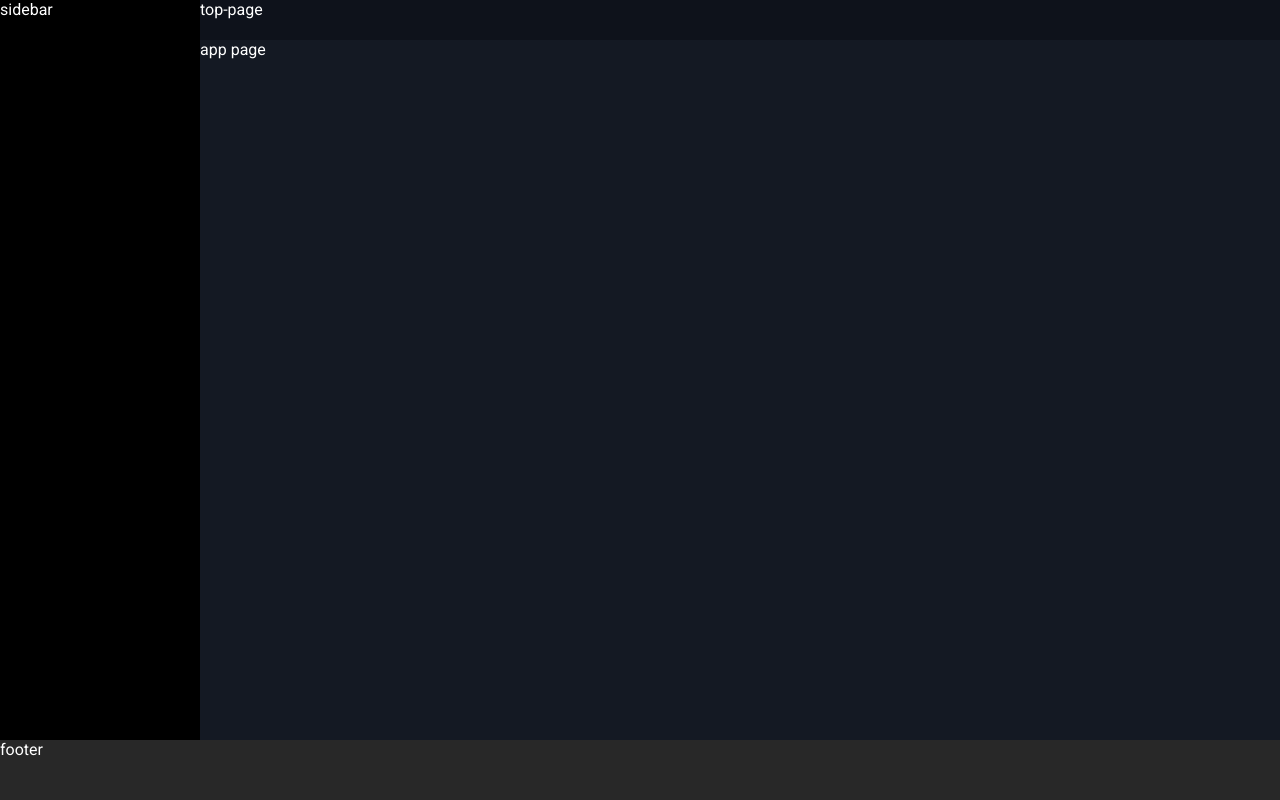
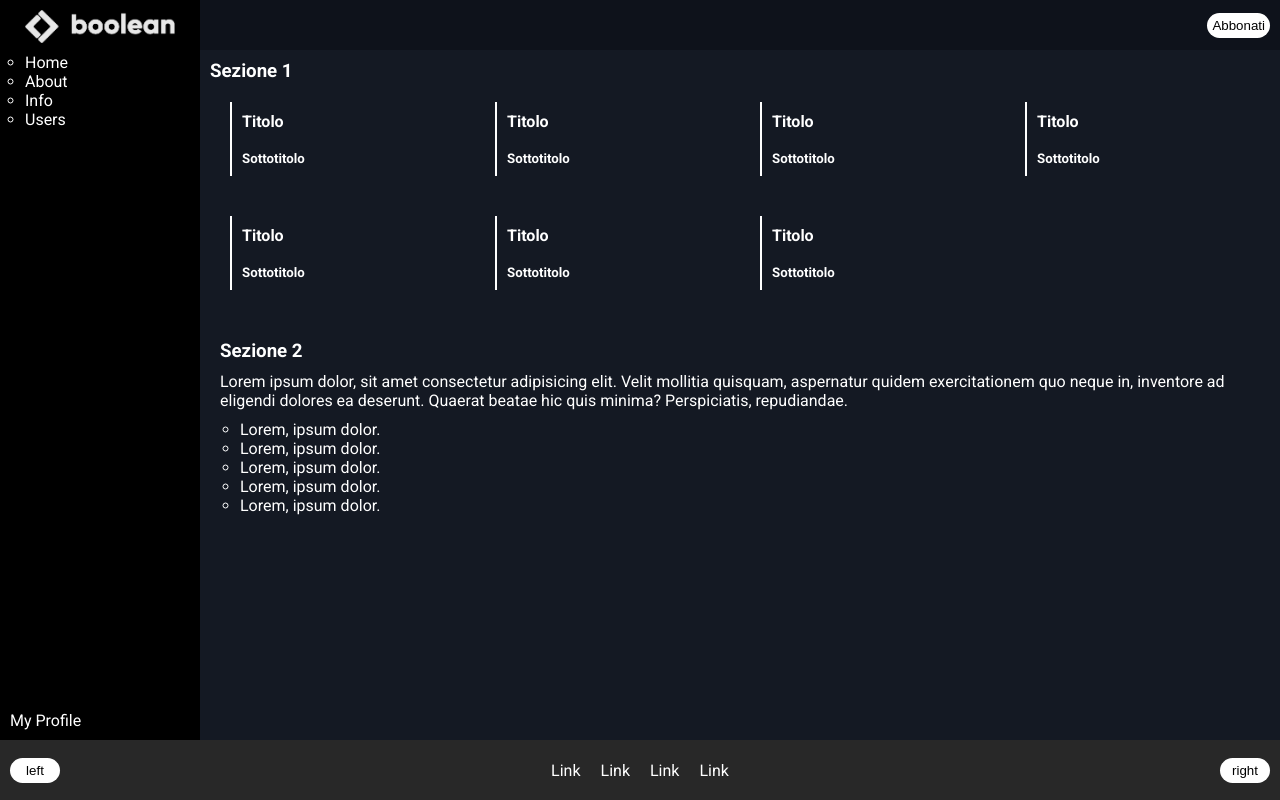
Before and after one commit to Cigno05/html-css-viewport, a plain HTML site: page index.html in a window 1280 px wide. Drawn offline with Linux system fonts and the light colour scheme.

Commit message:
fix button footer

```diff
--- a/css/app.css
+++ b/css/app.css
@@ -28,15 +28,7 @@ body {
 
 /* LAYOUT */
 
-.container {
 
-}
-
-.row {
-    display: flex;
-    flex-wrap: wrap;
-
-}
 
 
 
@@ -84,6 +76,9 @@ body {
 .flex {
     display: flex;
 }
+.wrap {
+    flex-wrap: wrap;
+}
 
 
 
@@ -96,9 +91,10 @@ button {
     background-color: transparent;
     border-radius: 20px;
     padding: 5px;
+    height: 25px;
 }
 
-.white {
+.bg-white {
     background-color: white;
 }
 
@@ -123,6 +119,37 @@ main {
 
 }
 
+.boolean-logo {
+    width: 150px;
+}
+
+.sidebar .container {
+    height: 100%;
+}
+
+.sidebar ul {
+    list-style: circle;
+
+}
+
+.sidebar .row {
+    flex-direction: column;
+    gap: 10px;
+    position: relative;
+    width: 200px;
+    height: calc(100vh - 60px);
+    align-content: center;
+    padding: 10px;
+}
+
+.sidebar .col:last-child {
+    position: absolute;
+    bottom: 10px;
+    left: 10px;
+
+
+}
+
 /* PAGE */
 
 .page {
@@ -133,61 +160,109 @@ main {
 
 .top-page {
     background-color: #0E121B;
-    height: 40px;
+    height: 50px;
+}
+
+.top-page.container {
+    width: 100%;
+}
+
+.top-page .row {
+    height: 100%;
+    width: 100%;
+    flex-direction: row-reverse;
+    padding: 10px;
+
+
+
+}
+
+.top-page .col {
+    align-items: center;
+    height: 100%;
+
+
 }
 
 /* APP_PAGE */
 
 .app-page {
     background-color: #141923;
-    height: calc(100vh - 100px);
+    height: calc(100vh - 110px);
+    padding: 10px;
+}
+
+.section-title{
+    display: block;
+}
+.app-page .container {
+    width: 100%;
+    flex-direction: column;
+    gap: 20px;
+
+}
+.app-page .row {
+    width: 100%;
+
+}
+
+.article [class^="col"] {
+    padding: 10px;
+
+}
+
+.article [class^="col"] * {
+    padding: 10px;
+}
+
+.border-mark *{
+    border-left: 2px solid white;
+}
+
+.list {
+    flex-grow: 1;
+}
+
+.list > * {
+    margin: 10px;
+}
+
+.list ul {
+    list-style: circle;
+    padding-left: 20px;
 }
 
 /* FOOTER */
 
+footer {
+    z-index: 1;
+}
+
 .footer-nav {
     height: 60px;
     background-color: #282828;
-}
-
-
-
-
-
-/*
-.aside-menu .container{
-    min-width: 200px;
-    background-color: black;
-    color: white;
-}
-
-.aside-menu .row {
-    flex-direction: column;
-    gap: 10px;
-    height: calc(100vh - 60px);
+    padding: 10px;
 
 }
 
-.logo {
-    width: 150px;
+.footer-nav button {
+    width: 50px;
+}
+.footer-nav .container {
+    height: 100%;
+
 
 }
 
-.aside-link *{
-    list-style: circle;
-
+.footer-nav .row {
+    align-content: center;
+    height: 100%;
+    justify-content: space-between;
+    align-items: center;
 }
 
-.aside-profile *{
-
-    justify-content: flex-end;
-
-}
-
-.aside-menu .row{
-    align-content: center;
-
-
+.nav-link li {
+   margin: 10px;
 }
 
 
@@ -195,62 +270,7 @@ main {
 
 
 
-
-
-
-.main.page {
-    flex-grow: 1;
-}
-.main-menu {
-    background-color: #0E121B;
-
-}
-
-.main-menu .container {
-    justify-content: flex-end;
-    flex-grow: 1;
-    height: 50px;
-    align-items: center;
-}
-
-.main-content {
-    height: 100vh;
-    flex-grow: 1;
-}
-
-
-
-
-
-.footer-nav {
-
-    background-color: #0E121B;
-
-
-    color: white;
-}
-
-.footer-nav .container {
-
-
-    height: 60px;
-    align-items: center;
-
-
-}
-
-.footer-nav .row {
-    justify-content: space-between;
-    align-items: center;
-    width: 100vw;
-}
-
-.container-link .nav-link {
-    gap: 10px;
-} */
-
-
-
+/*  il contenuto di page va sopra il footer quando la pagina si stringe*/
 
 
 /* debug */
--- a/index.html
+++ b/index.html
@@ -10,25 +10,142 @@
 </head>
 
 
-<body class="debug">
+<body class="deug">
 
 <main class="flex text-white">
     <div class="sidebar">
-    sidebar
+        <div class="container flex">
+            <div class="row flex wrap">
+                <div class="col flex wrap">
+                    <img class="boolean-logo" src="./img/boolean-logo.png" alt="logo">
+                </div>
+                <div class="col flex">
+                    <ul>
+                        <li>Home</li>
+                        <li>About</li>
+                        <li>Info</li>
+                        <li>Users</li>
+                    </ul>
+                </div>
+                <div class="col flex">
+                    <a href="#">My Profile</a>
+                </div>
+            </div>
+        </div>
+
     </div>
     <div class="page">
-        <div class="top-page">
-            top-page
+
+        <div class="container  top-page">
+            <div class="row flex">
+                <div class="col flex">
+                    <button class="bg-white">Abbonati</button>
+                </div>
+            </div>
         </div>
+
+
         <div class="app-page">
-            app page
+            <section class="main-content flex">
+                <div class="container flex">
+                    <div class="row">
+                        <h3 class="section-title">Sezione 1</h3>
+                        <div class="article flex wrap">
+                            <div class="col-3">
+                                <div class="border-mark">
+                                    <h4>Titolo</h4>
+                                    <h5>Sottotitolo</h5>
+                                </div>
+                            </div>
+                            <div class="col-3">
+                                <div class="border-mark">
+                                    <h4>Titolo</h4>
+                                    <h5>Sottotitolo</h5>
+                                </div>
+                            </div>
+                            <div class="col-3">
+                                <div class="border-mark">
+                                    <h4>Titolo</h4>
+                                    <h5>Sottotitolo</h5>
+                                </div>
+                            </div>
+                            <div class="col-3">
+                                <div class="border-mark">
+                                    <h4>Titolo</h4>
+                                    <h5>Sottotitolo</h5>
+                                </div>
+                            </div>
+                            <div class="col-3">
+                                <div class="border-mark">
+                                    <h4>Titolo</h4>
+                                    <h5>Sottotitolo</h5>
+                                </div>
+                            </div>
+                            <div class="col-3">
+                                <div class="border-mark">
+                                    <h4>Titolo</h4>
+                                    <h5>Sottotitolo</h5>
+                                </div>
+                            </div>
+                            <div class="col-3">
+                                <div class="border-mark">
+                                    <h4>Titolo</h4>
+                                    <h5>Sottotitolo</h5>
+                                </div>
+                            </div>
+                        </div>
+                    </div>
+
+                    <div class="row">
+                        <div class="list">
+                            <h3 class="section-title">Sezione 2</h3>
+                            <p>Lorem ipsum dolor, sit amet consectetur adipisicing elit. Velit mollitia quisquam, aspernatur quidem exercitationem quo neque in, inventore ad eligendi dolores ea deserunt. Quaerat beatae hic quis minima? Perspiciatis, repudiandae.</p>
+                            <ul>
+                                <li>Lorem, ipsum dolor.</li>
+                                <li>Lorem, ipsum dolor.</li>
+                                <li>Lorem, ipsum dolor.</li>
+                                <li>Lorem, ipsum dolor.</li>
+                                <li>Lorem, ipsum dolor.</li>
+                            </ul>
+
+
+                        </div>
+                    </div>
+                </div>
+            </section>
         </div>
     </div>
 </main>
 
 <footer>
     <div class="footer-nav text-white">
-        footer
+        <div class="container ">
+            <div class="row flex wrap">
+                <div class="col flex">
+                    <button class="bg-white">left</button>
+                </div>
+                <div class="col">
+                    <ul class="nav-link flex">
+                        <li>
+                            <a href="#">Link</a>
+                        </li>
+                        <li>
+                            <a href="#">Link</a>
+                        </li>
+                        <li>
+                            <a href="#">Link</a>
+                        </li>
+                        <li>
+                            <a href="#">Link</a>
+                        </li>
+
+                    </ul>
+                </div>
+                <div class="col flex">
+                    <button class="bg-white">right</button>
+                </div>
+            </div>
+        </div>
     </div>
 </footer>
 
```
